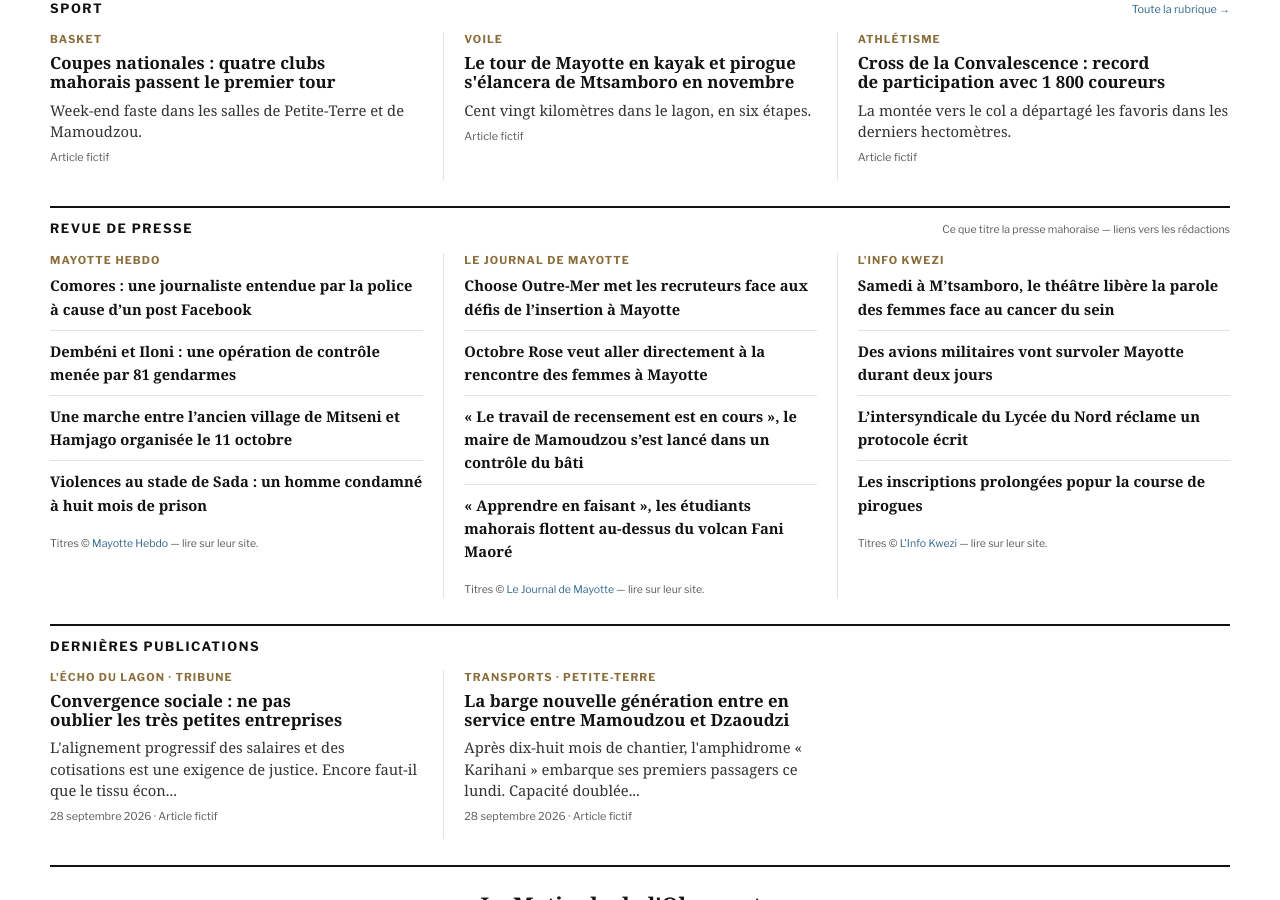
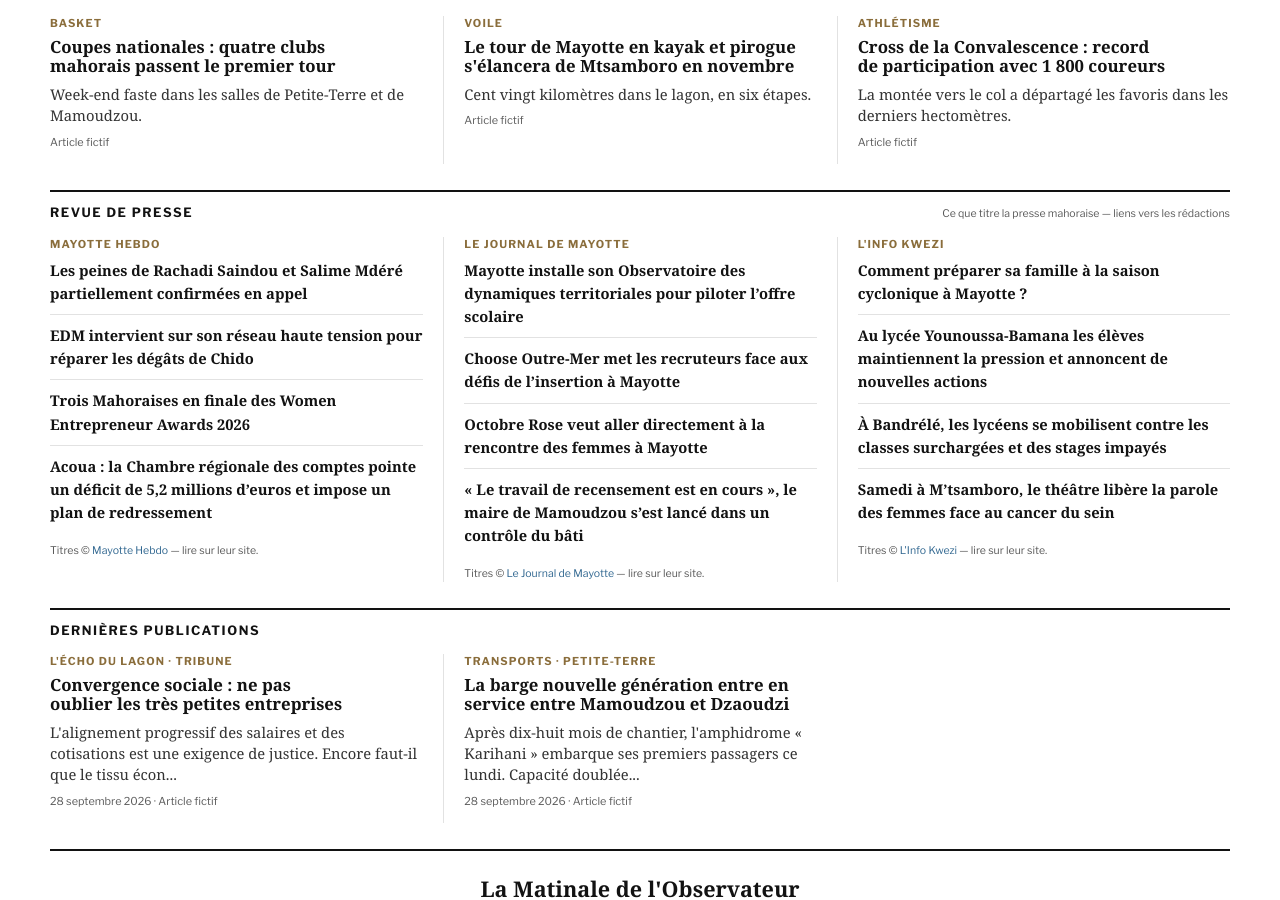
Before and after one commit to esdine/observateur-mayotte, a Jekyll site: the page built from index.html, in a window 1280 px wide and 900 px high, scrolled down 2796 px. Built offline with Jekyll 4.4.1, drawn with Linux system fonts in a browser that asks for light colours; some web fonts are replaced; some of the changed text lies outside the part shown.

Commit message:
Édition du matin : météo et revue de presse

```diff
--- a/_data/marches.yml
+++ b/_data/marches.yml
@@ -28,6 +28,13 @@ avis:
     parution: "2 octobre 2026"
     limite: "20 octobre 2026"
     lien: "https://www.boamp.fr/pages/avis/?q=idweb:26-95116"
+  - objet: "Location de 4 salles de classe (2 grandes et 2 petites) en structures modulaires (8 modules et 4 modules) à la cité du Nord d'Acoua"
+    acheteur: "RECT- 976"
+    type: "Fournitures"
+    famille: "Marchés entre 90 k€ et seuils européens"
+    parution: "2 octobre 2026"
+    limite: "16 octobre 2026"
+    lien: "https://www.boamp.fr/pages/avis/?q=idweb:26-95453"
   - objet: "Fourniture de prestations de traiteur pour les évènements et réceptions organisées par la Communauté de communes de Petite Terre : Relance"
     acheteur: "Communauté de Communes de Petite Terre (976)"
     type: "Services"
@@ -35,10 +42,3 @@ avis:
     parution: "1 octobre 2026"
     limite: "30 octobre 2026"
     lien: "https://www.boamp.fr/pages/avis/?q=idweb:26-94196"
-  - objet: "TRAVAUX DE RENOVATION DE RESEAUX D’ASSAINISSEMENT ECOLE MATERNELLE BARAKANI STADE / GROUPE SCOLAIRE DE KAHANI"
-    acheteur: "Ville de Ouangani (976)"
-    type: "Travaux"
-    famille: "Marchés entre 90 k€ et seuils européens"
-    parution: "1 octobre 2026"
-    limite: "30 octobre 2026"
-    lien: "https://www.boamp.fr/pages/avis/?q=idweb:26-94771"
--- a/_data/meteo.yml
+++ b/_data/meteo.yml
@@ -1,8 +1,8 @@
 # Genere par outils/maj_meteo.py - source Open-Meteo (donnees reelles)
-date_affichee: "Vendredi 2 octobre 2026"
+date_affichee: "Samedi 3 octobre 2026"
 tmin: 24
 tmax: 28
 ciel: "Averses faibles"
-vent_kmh: 14
+vent_kmh: 11
 temp_mer: 28
-maj: "2026-10-02T12:00+0300"
+maj: "2026-10-03T11:33+0300"
--- a/_data/revue.yml
+++ b/_data/revue.yml
@@ -3,33 +3,33 @@ sources:
   - nom: "Mayotte Hebdo"
     site: "https://mayottehebdo.com/"
     titres:
-      - titre: "Comores : une journaliste entendue par la police à cause d’un post Facebook"
-        lien: "https://www.mayottehebdo.com/actualite/societe/comores-une-journaliste-entendue-par-la-police-a-cause-dun-post-facebook/"
-      - titre: "Dembéni et Iloni : une opération de contrôle menée par 81 gendarmes"
-        lien: "https://www.mayottehebdo.com/actualite/breves/dembeni-et-iloni-une-operation-de-controle-menee-par-81-gendarmes/"
-      - titre: "Une marche entre l’ancien village de Mitseni et Hamjago organisée le 11 octobre"
-        lien: "https://www.mayottehebdo.com/actualite/breves/une-marche-entre-lancien-village-de-mitseni-et-hamjago-organisee-le-11-octobre/"
-      - titre: "Violences au stade de Sada : un homme condamné à huit mois de prison"
-        lien: "https://www.mayottehebdo.com/actualite/breves/violences-au-stade-de-sada-un-homme-condamne-a-huit-mois-de-prison/"
+      - titre: "Les peines de Rachadi Saindou et Salime Mdéré partiellement confirmées en appel"
+        lien: "https://www.mayottehebdo.com/actualite/breves/les-peines-de-rachadi-saindou-et-salime-mdere-partiellement-confirmees-en-appel/"
+      - titre: "EDM intervient sur son réseau haute tension pour réparer les dégâts de Chido"
+        lien: "https://www.mayottehebdo.com/actualite/breves/edm-intervient-sur-son-reseau-haute-tension-pour-reparer-les-degats-de-chido/"
+      - titre: "Trois Mahoraises en finale des Women Entrepreneur Awards 2026"
+        lien: "https://www.mayottehebdo.com/actualite/entrepreneuriat/trois-mahoraises-en-finale-des-women-entrepreneur-awards-2026/"
+      - titre: "Acoua : la Chambre régionale des comptes pointe un déficit de 5,2 millions d’euros et impose un plan de redressement"
+        lien: "https://www.mayottehebdo.com/actualite/politique/acoua-la-chambre-regionale-des-comptes-pointe-un-deficit-de-52-millions-deuros-et-impose-un-plan-de-redressement/"
   - nom: "Le Journal de Mayotte"
     site: "https://lejournaldemayotte.yt/"
     titres:
+      - titre: "Mayotte installe son Observatoire des dynamiques territoriales pour piloter l’offre scolaire"
+        lien: "https://lejournaldemayotte.yt/2026/10/03/mayotte-installe-son-observatoire-des-dynamiques-territoriales-pour-piloter-loffre-scolaire/"
       - titre: "Choose Outre-Mer met les recruteurs face aux défis de l’insertion à Mayotte"
         lien: "https://lejournaldemayotte.yt/2026/10/02/choose-outre-mer-met-les-recruteurs-face-aux-defis-de-linsertion-a-mayotte/"
       - titre: "Octobre Rose veut aller directement à la rencontre des femmes à Mayotte"
         lien: "https://lejournaldemayotte.yt/2026/10/02/octobre-rose-veut-aller-directement-a-la-rencontre-des-femmes-a-mayotte/"
       - titre: "« Le travail de recensement est en cours », le maire de Mamoudzou s’est lancé dans un contrôle du bâti"
         lien: "https://lejournaldemayotte.yt/2026/10/02/le-travail-de-recensement-est-en-cours-le-maire-de-mamoudzou-sest-lance-dans-un-controle-du-bati/"
-      - titre: "« Apprendre en faisant », les étudiants mahorais flottent au-dessus du volcan Fani Maoré"
-        lien: "https://lejournaldemayotte.yt/2026/10/02/apprendre-en-faisant-les-etudiants-mahorais-flottent-au-dessus-du-volcan-fani-maore/"
   - nom: "L'Info Kwezi"
     site: "https://www.linfokwezi.fr/"
     titres:
+      - titre: "Comment préparer sa famille à la saison cyclonique à Mayotte ?"
+        lien: "https://www.linfokwezi.fr/comment-preparer-sa-famille-a-la-saison-cyclonique-a-mayotte/"
+      - titre: "Au lycée Younoussa-Bamana les élèves maintiennent la pression et annoncent de nouvelles actions"
+        lien: "https://www.linfokwezi.fr/au-lycee-younoussa-bamana-les-eleves-maintiennent-la-pression-et-annoncent-de-nouvelles-actions/"
+      - titre: "À Bandrélé, les lycéens se mobilisent contre les classes surchargées et des stages impayés"
+        lien: "https://www.linfokwezi.fr/a-bandrele-les-lyceens-se-mobilisent-contre-les-classes-surchargees-et-des-stages-impayes/"
       - titre: "Samedi à M’tsamboro, le théâtre libère la parole des femmes face au cancer du sein"
         lien: "https://www.linfokwezi.fr/samedi-a-mtsamboro-le-theatre-libere-la-parole-des-femmes-face-au-cancer-du-sein/"
-      - titre: "Des avions militaires vont survoler Mayotte durant deux jours"
-        lien: "https://www.linfokwezi.fr/des-avions-militaires-vont-survoler-mayotte-durant-deux-jours/"
-      - titre: "L’intersyndicale du Lycée du Nord réclame un protocole écrit"
-        lien: "https://www.linfokwezi.fr/lintersyndicale-du-lycee-du-nord-reclame-un-protocole-ecrit/"
-      - titre: "Les inscriptions prolongées popur la course de pirogues"
-        lien: "https://www.linfokwezi.fr/les-inscriptions-prolongees-popur-la-course-de-pirogues/"
```
